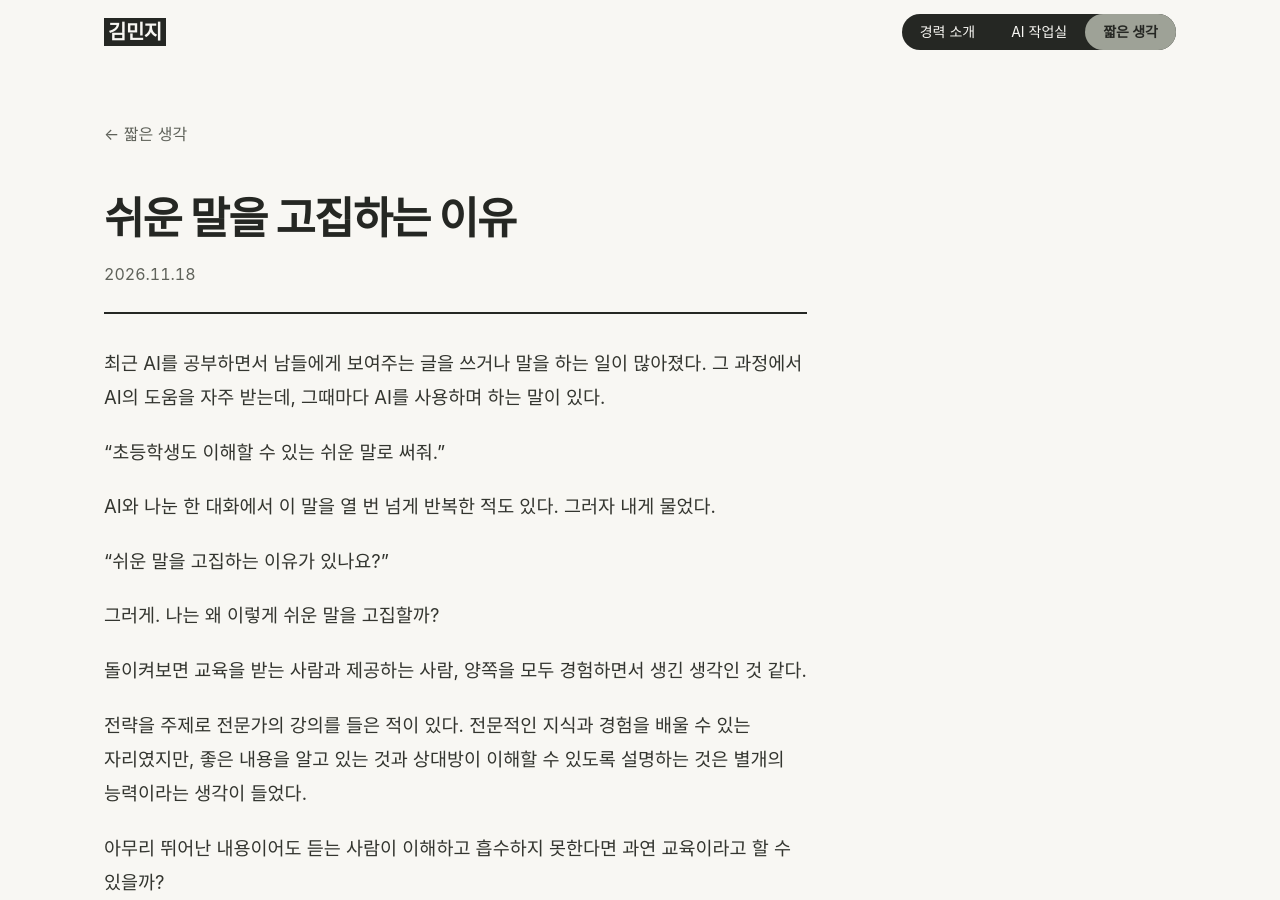
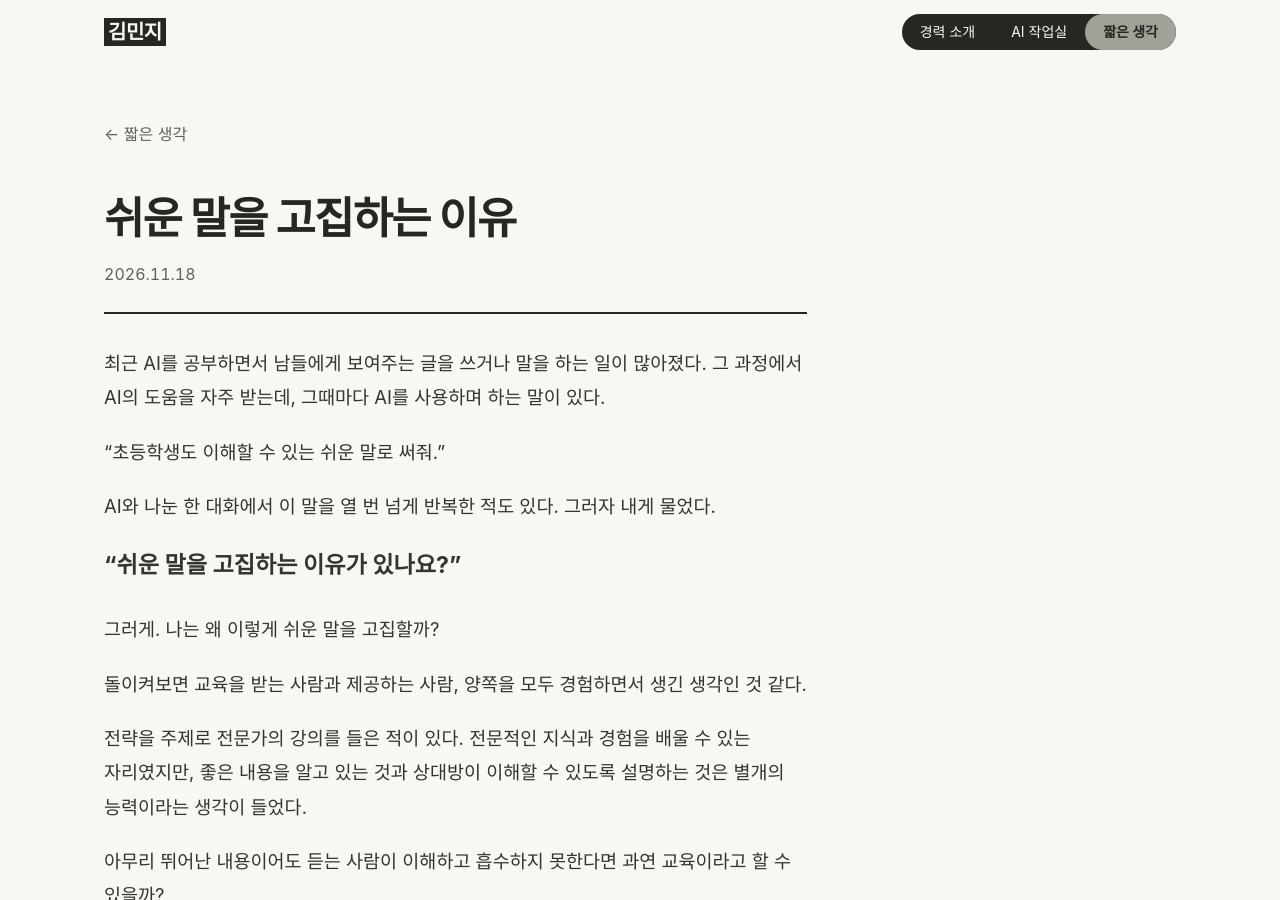
Before and after one commit to k-im-rose/k-im-rose.github.io, a Jekyll site: the page built from _thoughts/plain-words.md, in a window 1280 px wide and 900 px high. Built offline with Jekyll 4.4.1, drawn with Linux system fonts in a browser that asks for light colours; some web fonts are replaced.

Commit message:
쉬운 말 글: 본문 질문을 굵게, 크게 표시
Co-Authored-By: Claude Haiku 5.5 <noreply@anthropic.com>

```diff
--- a/_thoughts/plain-words.md
+++ b/_thoughts/plain-words.md
@@ -11,7 +11,7 @@ summary: 나의 수고로 상대가 편안해지는 것
 
 AI와 나눈 한 대화에서 이 말을 열 번 넘게 반복한 적도 있다. 그러자 내게 물었다.
 
-“쉬운 말을 고집하는 이유가 있나요?”
+<p style="font-size: 1.25em;"><strong>“쉬운 말을 고집하는 이유가 있나요?”</strong></p>
 
 그러게. 나는 왜 이렇게 쉬운 말을 고집할까?
 
```
